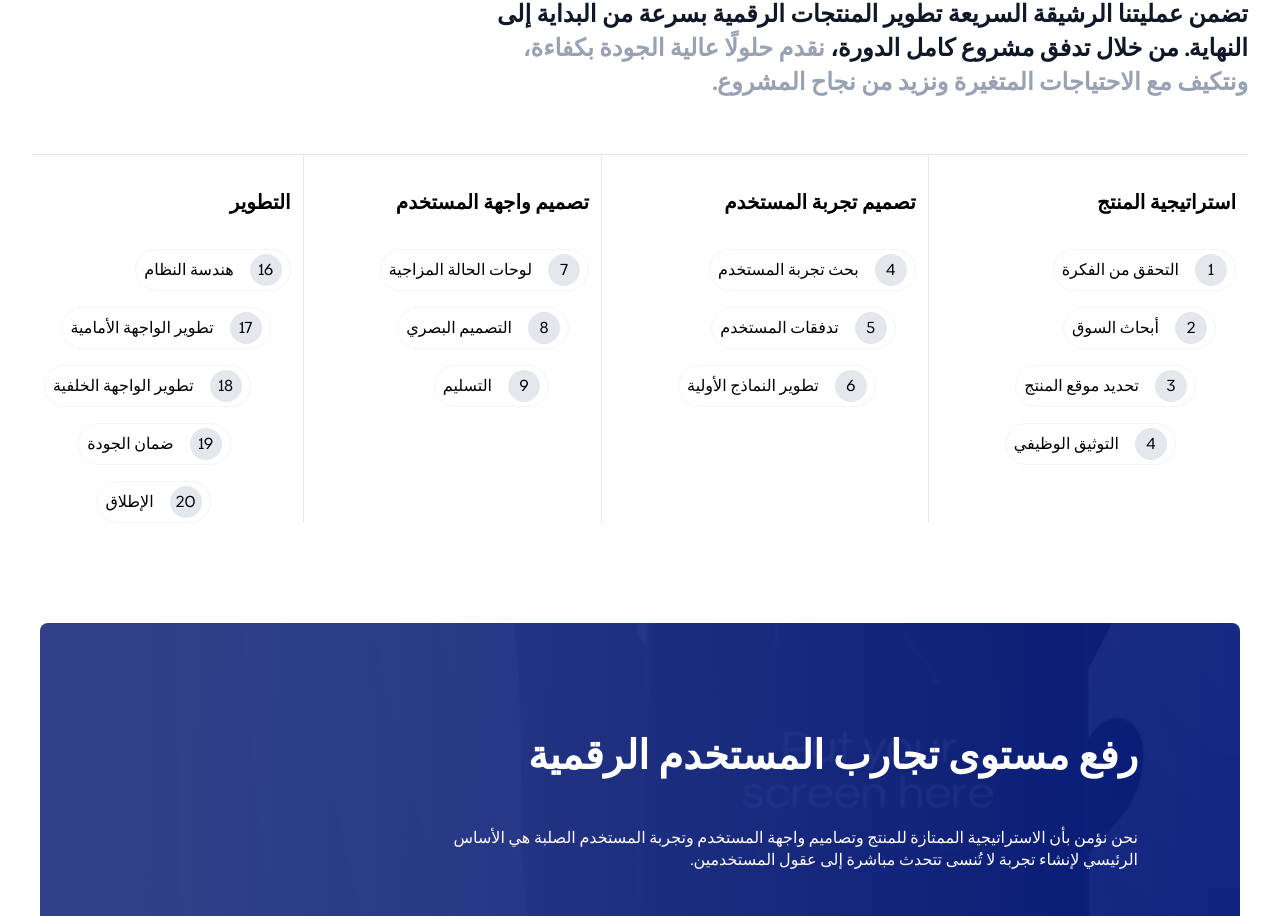
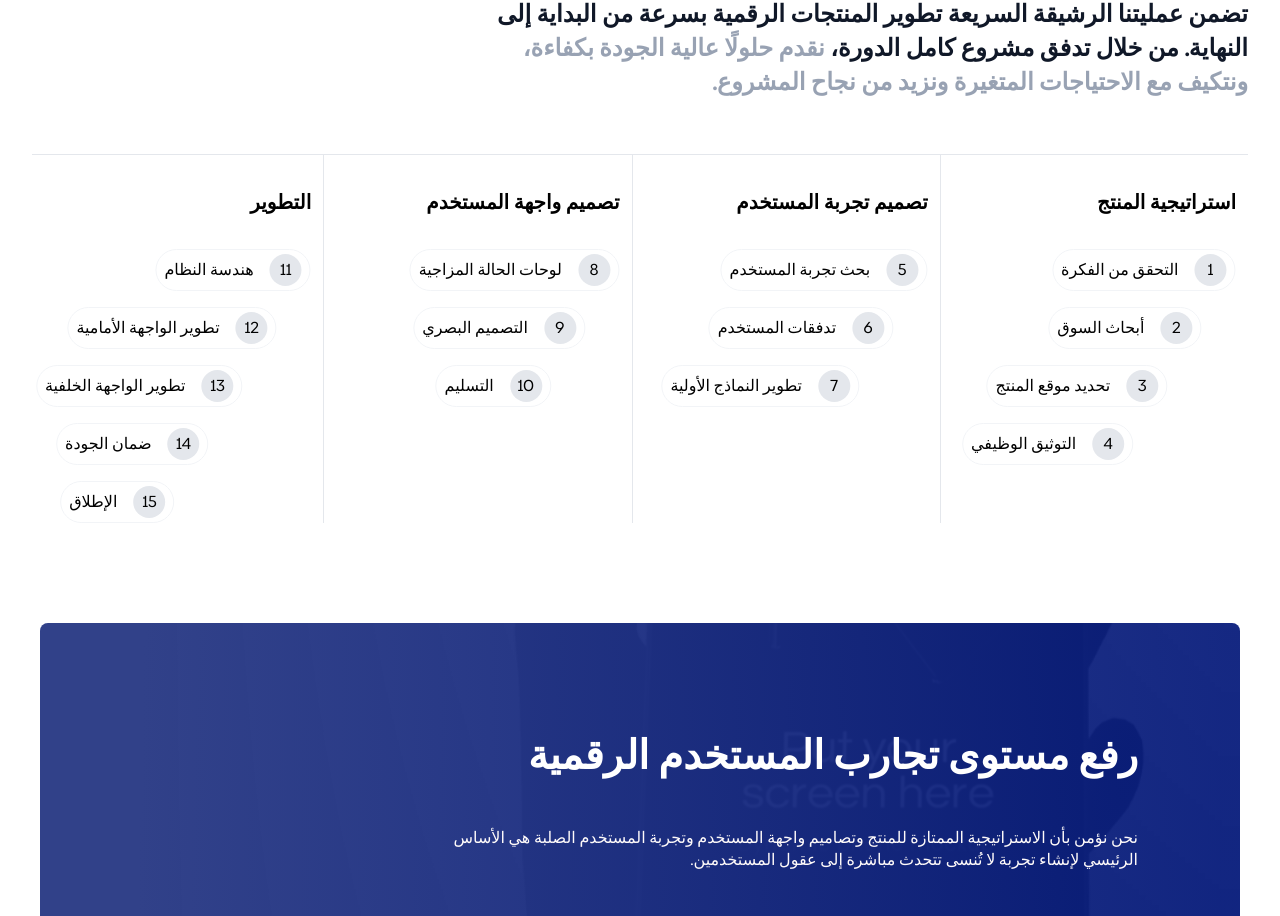
Before and after one commit to foullanifatimazohra/foxcode_frontend, a Next.js app: page /ar in a window 1280 px wide. Shown: the part 6996-7912 px from the top of the page. Built offline with nearby package versions, Linux system fonts and the light colour scheme; grey boxes are pictures that could not be loaded.

Commit message:
feat(animatedProcess): implement the appearance animation

```diff
--- a/src/views/home/agile-process/AnimatedProcess.tsx
+++ b/src/views/home/agile-process/AnimatedProcess.tsx
@@ -1,77 +1,60 @@
 "use client";
 
-import { useRef, useEffect } from "react";
+import { useRef } from "react";
 import { useLocale, useTranslations } from "next-intl";
-import { motion, useAnimation, useInView } from "framer-motion";
-
-const cardVariants = {
-  hidden: { opacity: 0, x: -100 },
-  visible: (i: number) => ({
-    opacity: 1,
-    x: 0,
-    transition: { delay: i * 0.2 },
-  }),
-};
+import { motion, useScroll, useTransform } from "framer-motion";
 
 function AnimatedProcess() {
-  const controls = useAnimation();
-
   const locale: string = useLocale();
 
   const t = useTranslations();
 
-  const ref = useRef(null);
+  const animatedSectionRef = useRef(null);
 
-  const isInView = useInView(ref);
+  const { scrollYProgress } = useScroll({ target: animatedSectionRef });
 
-  useEffect(() => {
-    if (isInView) {
-      controls.start((i) => ({
-        opacity: 1,
-        x: 0,
-        transition: { delay: i * 0.2 },
-      }));
-    } else {
-      controls.start("hidden");
-    }
-  }, [isInView, controls]);
+  let sequentialNumber = 0;
 
   return (
     <section
-      ref={ref}
+      ref={animatedSectionRef}
       className="mt-[55px] border-t flex justify-between gap-4 max-sm:divide-y rtl:divide-x-reverse md:divide-x divide-primary-gray-200 flex-wrap border-primary-gray-200"
     >
       {t.raw("home.agileProcess.process").map((process: any, index: number) => (
-        <motion.div
-          key={index}
-          initial="hidden"
-          animate={controls}
-          custom={index}
-          className="rtl:pr-3 pl-3"
-          variants={cardVariants}
-        >
+        <motion.div key={index} className="rtl:pr-3 pl-3 flex-1">
           <p className="my-8 text-[20px] font-bold">{process.title}</p>
-          {process.steps.map((text: string, stepIndex: number) => (
+          {process.steps.map((text: string, stepIndex: number) => {
+            // Incremental X Transform for each step
+            // eslint-disable-next-line react-hooks/rules-of-hooks
+            const xTransform = useTransform(
+              scrollYProgress,
+              [1, 0],
+              locale === "ar"
+                ? [(stepIndex + 1) * -1, stepIndex * -30] // Reversed for RTL
+                : [stepIndex * 0, (stepIndex + 1) * 30] // Normal for LTR
+            );
+
+            sequentialNumber = sequentialNumber + 1;
+
+            return (
               <motion.div
                 key={stepIndex}
-              className={`flex w-fit  rtl:mr-[${stepIndex * 20}px] ml-[${stepIndex * 20}px] gap-4 px-2 py-1 rounded-[72px] border border-primary-gray-100 items-center`}
-              initial="hidden"
-              animate={controls}
-              custom={stepIndex}
+                initial={{ x: 0 }}
+                className={`flex w-fit gap-4 px-2 py-1 rounded-[72px] border border-primary-gray-100 items-center`}
                 style={{
+                  marginTop: "16px",
                   [locale === "ar" ? "marginRight" : "marginLeft"]:
                     `${stepIndex * 20}px`,
-                marginTop: "16px",
+                  x: xTransform,
                 }}
-              variants={cardVariants}
               >
                 <p className="h-[32px] w-[32px] flex items-center justify-center rounded-full bg-primary-gray-200">
-                {index * process.steps.length + stepIndex + 1}{" "}
-                {/* Sequential Numbering */}
+                  {sequentialNumber}
                 </p>
                 <p className="font-medium">{text}</p>
               </motion.div>
-          ))}
+            );
+          })}
         </motion.div>
       ))}
     </section>
```
Lines whose indentation alone changed are shown as unchanged.
